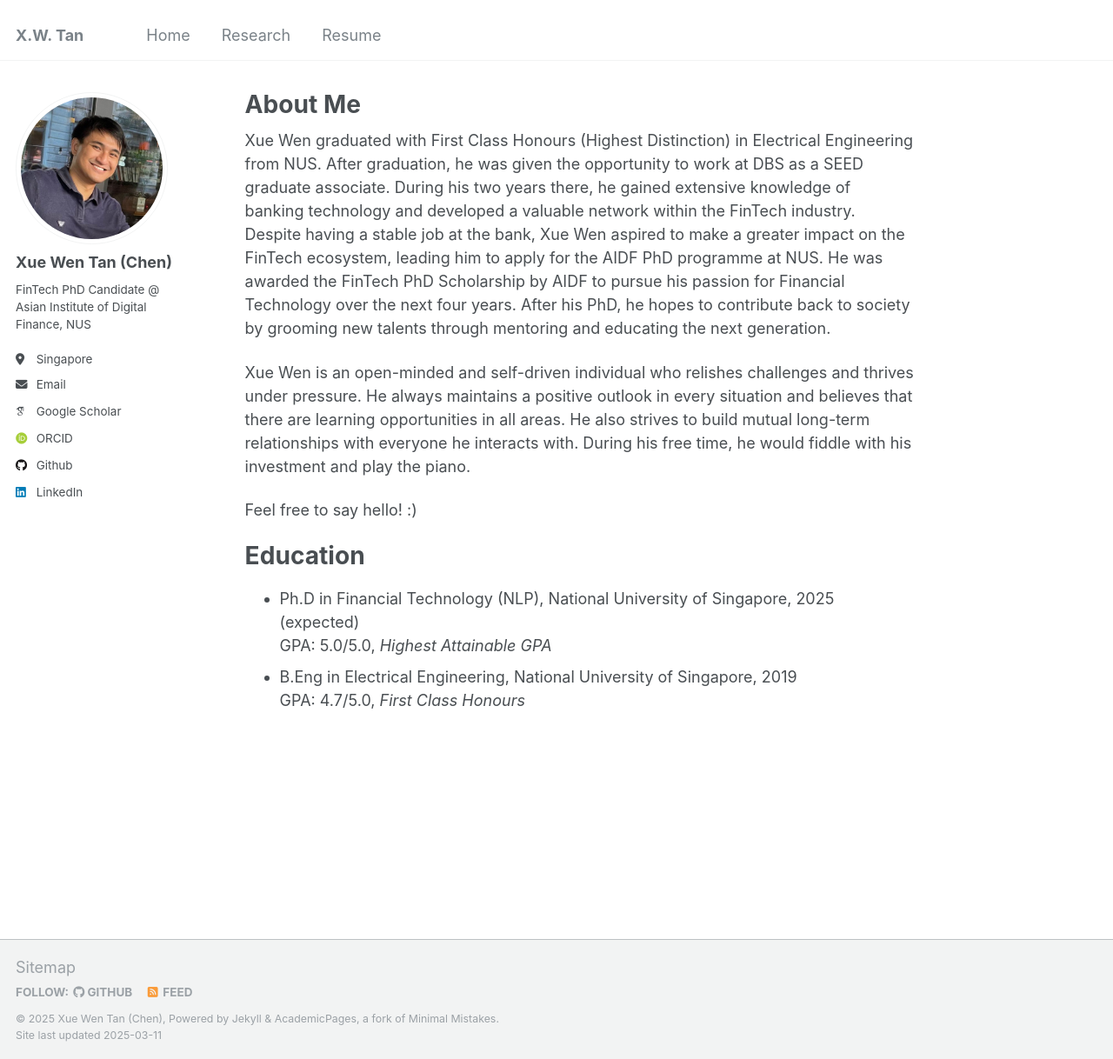
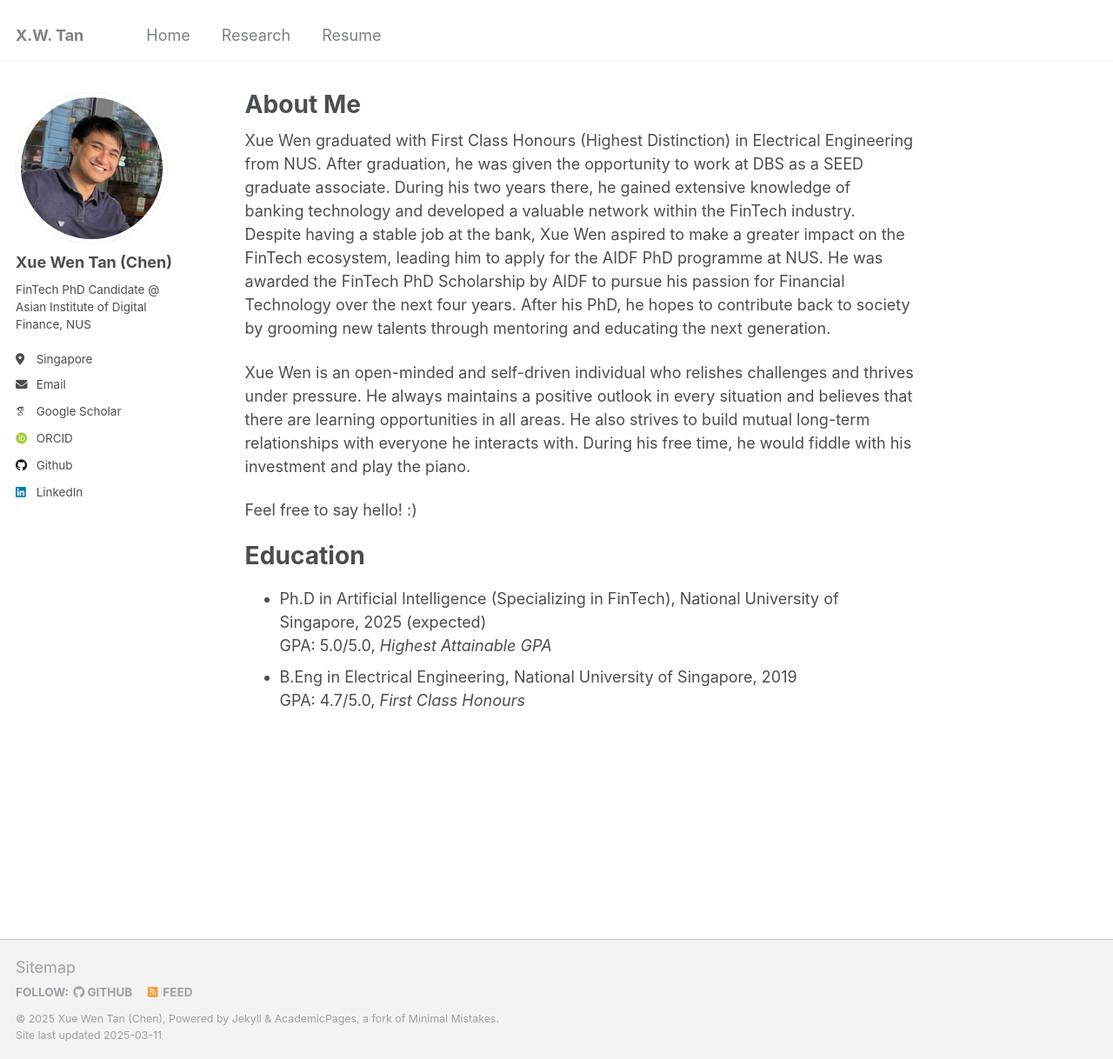
Before and after one commit to Chen-XueWen/Chen-XueWen.github.io, a Jekyll site: the page built from _pages/about.md, in a window 1280 px wide and 1218 px high. Shown: the whole window at 87% size. Built offline with Jekyll 4.4.1, drawn with Linux system fonts in a browser that asks for light colours; some web fonts are replaced.

Commit message:
Update about.md

```diff
--- a/_pages/about.md
+++ b/_pages/about.md
@@ -15,5 +15,5 @@
 
 Education
 ======
-* Ph.D in Financial Technology (NLP), National University of Singapore, 2025 (expected)<br>GPA: 5.0/5.0, *Highest Attainable GPA*
+* Ph.D in Artificial Intelligence (Specializing in FinTech), National University of Singapore, 2025 (expected)<br>GPA: 5.0/5.0, *Highest Attainable GPA*
 * B.Eng in Electrical Engineering, National University of Singapore, 2019<br>GPA: 4.7/5.0, *First Class Honours*
```
